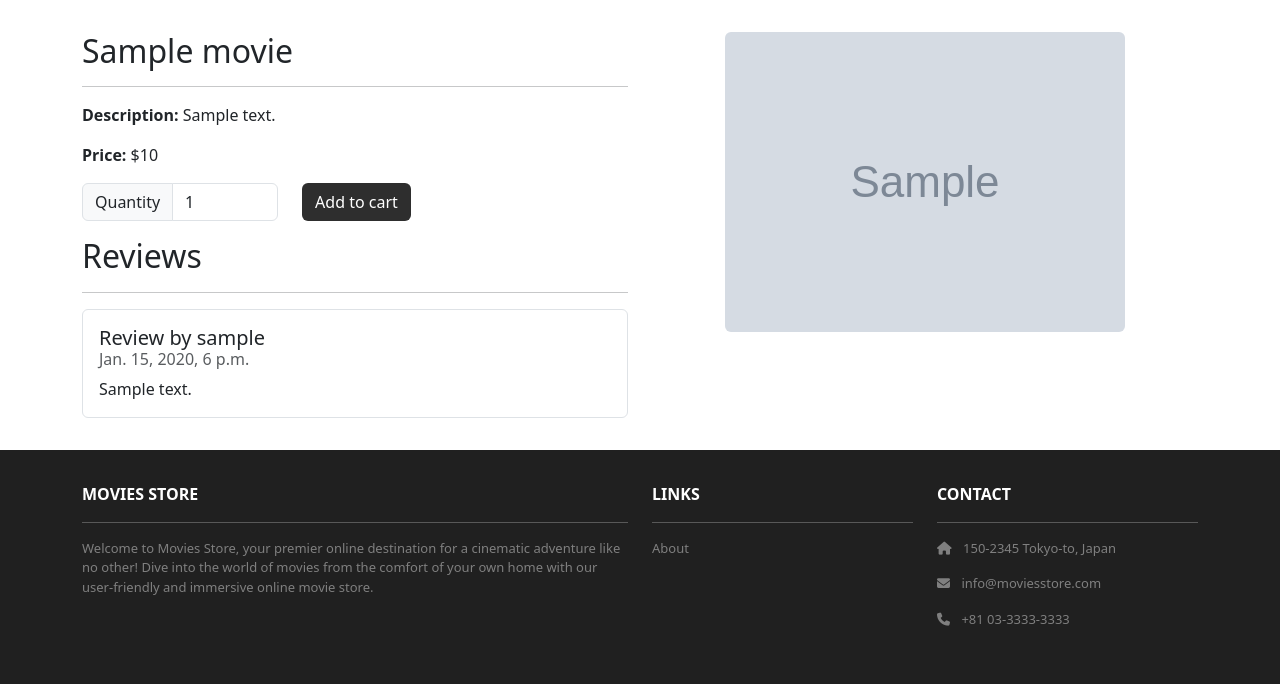
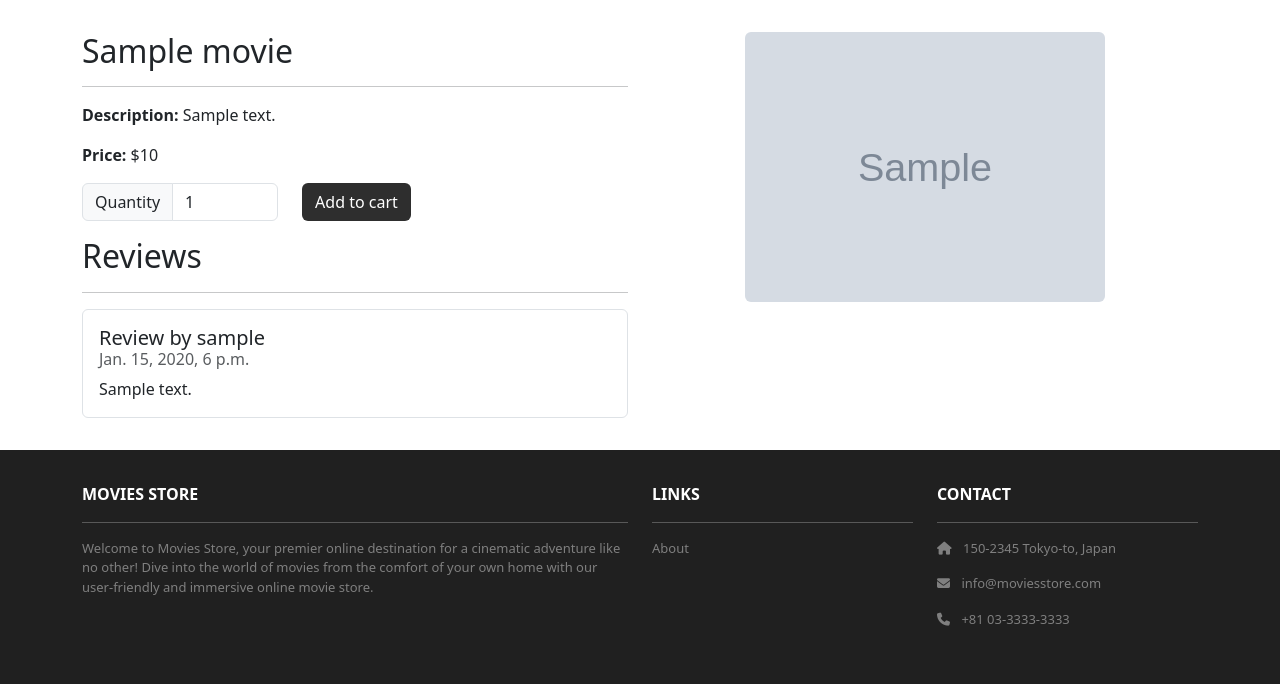
Before and after one commit to Peter-Yung/moviesstore, a Django app: page /movies/1/ in a window 1280 px wide. Shown: the part 82-766 px from the top of the page. Run offline with Django 5.2, Linux system fonts and the light colour scheme; tables that the repository leaves empty hold one stand-in row (values such as "Sample post"); grey boxes marked "Sample" are stand-in pictures; some libraries are stand-ins or nearby versions.

Commit message:
Step 10 : Final debugged, ready to deploy

```diff
--- a/movies/templates/movies/show.html
+++ b/movies/templates/movies/show.html
@@ -16,8 +16,7 @@
               <div class="col-auto">
                 <div class="input-group col-auto">
                   <div class="input-group-text">Quantity</div>
-                  <input type="number" min="1" max="10" class="form-control quantity-input"
-                    name="quantity" value="1">
+                  <input type="number" min="1" max="10" class="form-control quantity-input" name="quantity" value="1">
                 </div>
               </div>
               <div class="col-auto">
--- a/moviesstore/static/css/style.css
+++ b/moviesstore/static/css/style.css
@@ -45,6 +45,8 @@
 }
 
 .img-card-400 {
-  width: fit-content;
-  max-height: 400px;
+  /* width: fit-content;
+  max-height: 400px; */
+  width: 360px;
+  max-height: 540px;
 }
```
Also changed, not shown: 2 other files.
